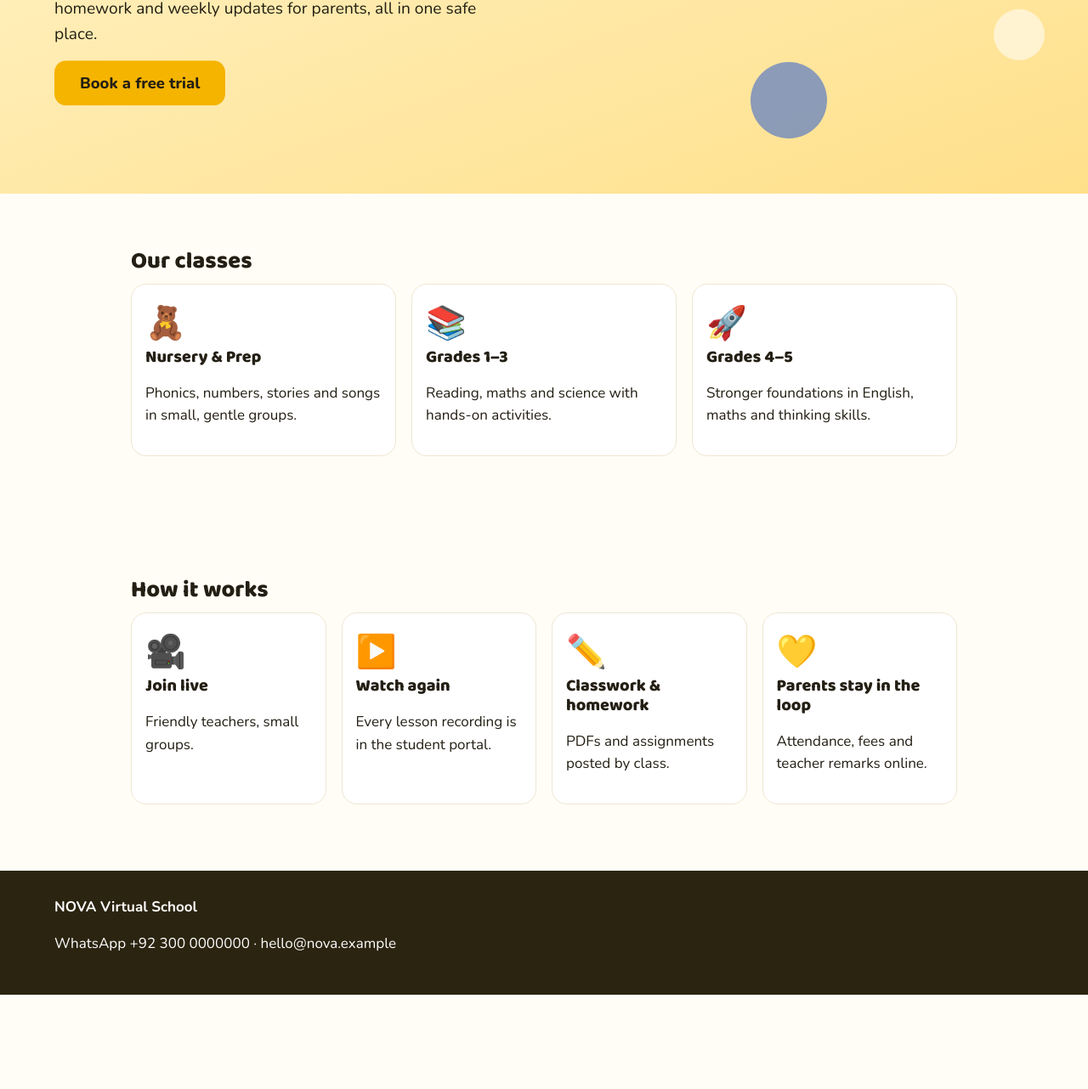
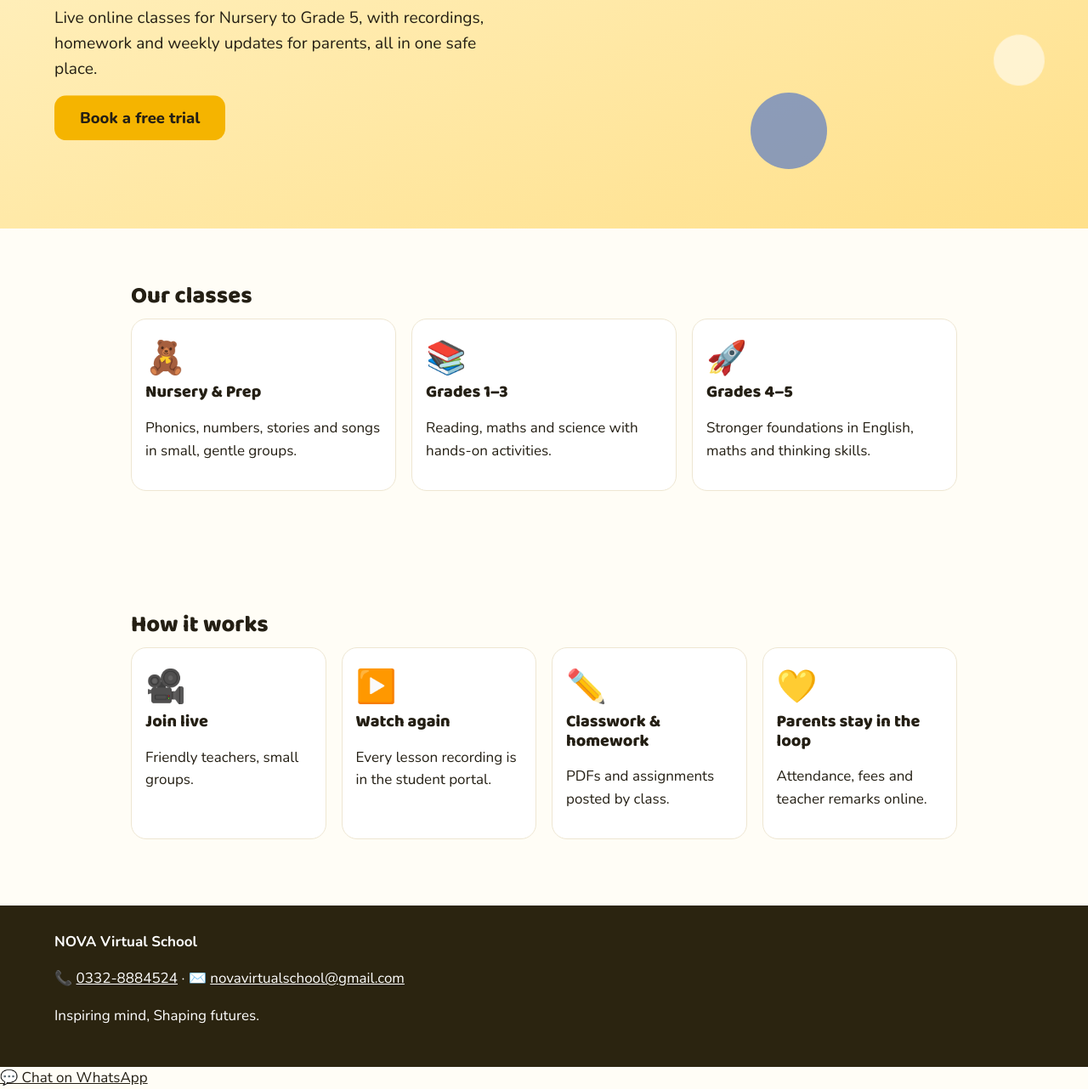
Before and after one commit to haniyafahimdev/nova-lms, a website: page index.html in a window 1280 px wide. Shown: the part 384-1666 px from the top of the page at 85% size. Before the commit the page ends 1555 px from the top, so only its background shows below. Drawn offline with nearby package versions, Linux system fonts and the light colour scheme.

Commit message:
Update index.html

```diff
--- a/index.html
+++ b/index.html
@@ -4,8 +4,8 @@
 <link rel="stylesheet" href="css/style.css"></head><body>
 <header class="nav"><b>NOVA</b><a class="btn" href="login.html">Parent &amp; Student Login</a></header>
 <section class="hero"><span class="blob b1"></span><span class="blob b2"></span><span class="blob b3"></span>
-<h1>Learning that feels like play.</h1><p>Live online classes for Nursery to Grade 5, with recordings, homework and weekly updates for parents, all in one safe place.</p>
-<a class="btn big bounce" href="https://wa.me/920000000000">Book a free trial</a></section>
+<p style="font-weight:800;letter-spacing:.04em;margin:0 0 .6em">Inspiring mind, Shaping futures.</p><h1>Learning that feels like play.</h1><p>Live online classes for Nursery to Grade 5, with recordings, homework and weekly updates for parents, all in one safe place.</p>
+<a class="btn big bounce" href="https://wa.me/923328884524?text=Hello%20NOVA%20Virtual%20School%2C%20I%27d%20like%20to%20ask%20about%20admissions.">Book a free trial</a></section>
 <section class="sec"><h2 data-reveal>Our classes</h2><div class="cards">
 <div class="card" data-reveal><span class="emo">🧸</span><h3>Nursery &amp; Prep</h3><p>Phonics, numbers, stories and songs in small, gentle groups.</p></div>
 <div class="card" data-reveal><span class="emo">📚</span><h3>Grades 1–3</h3><p>Reading, maths and science with hands-on activities.</p></div>
@@ -15,5 +15,6 @@
 <div class="card" data-reveal><span class="emo">▶️</span><h3>Watch again</h3><p>Every lesson recording is in the student portal.</p></div>
 <div class="card" data-reveal><span class="emo">✏️</span><h3>Classwork &amp; homework</h3><p>PDFs and assignments posted by class.</p></div>
 <div class="card" data-reveal><span class="emo">💛</span><h3>Parents stay in the loop</h3><p>Attendance, fees and teacher remarks online.</p></div></div></section>
-<footer><b>NOVA Virtual School</b><p>WhatsApp +92 300 0000000 · hello@nova.example</p></footer>
+<footer><b>NOVA Virtual School</b><p>📞 <a href="tel:+923328884524">0332-8884524</a> · ✉️ <a href="mailto:novavirtualschool@gmail.com">novavirtualschool@gmail.com</a></p><p>Inspiring mind, Shaping futures.</p></footer>
+<a class="wa" href="https://wa.me/923328884524?text=Hello%20NOVA%20Virtual%20School%2C%20I%27d%20like%20to%20ask%20about%20admissions." target="_blank" rel="noopener">💬 Chat on WhatsApp</a>
 <script src="js/site.js"></script></body></html>
```
